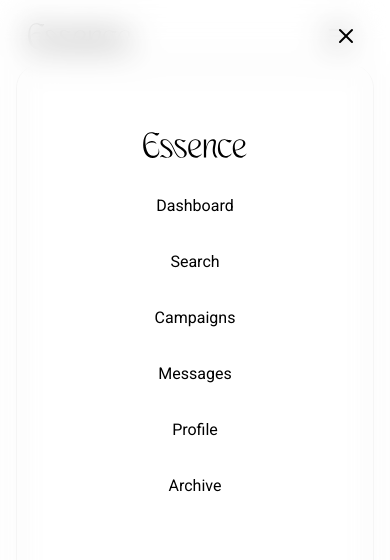
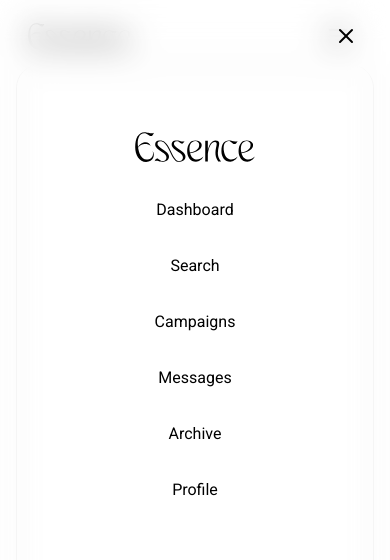
Before and after one commit to abhikSinha101/Essence, a Next.js app: page /main/message in a window 390 px wide. Both pictures are taken after a click on the button 338 px from the left and 36 px from the top of the page. Shown: the top 560 px of the page. Built offline with nearby package versions, Linux system fonts and the light colour scheme; no server answers.

Commit message:
responsive

```diff
--- a/app/(essence)/main/layout.tsx
+++ b/app/(essence)/main/layout.tsx
@@ -2,7 +2,7 @@ import type { Metadata } from "next";
 import "@/app/globals.css";
 import { sf, roboto, c } from "@/app/fonts/fonts";
 
-import { ClerkProvider } from "@clerk/nextjs";
+import { ClerkProvider, useAuth } from "@clerk/nextjs";
 import Topbar from "@/components/shared/Topbar";
 import LeftSidebar from "@/components/shared/LeftSidebar";
 import RightSidebar from "@/components/shared/RightSidebar";
--- a/app/(essence)/main/message/page.tsx
+++ b/app/(essence)/main/message/page.tsx
@@ -1,4 +1,6 @@
-import { fetchUser } from "@/lib/actions/user.actions";
+import MessageUser from "@/components/cards/MessageUser";
+import { fetchChatViaUserId } from "@/lib/actions/chat.action";
+import { fetchUser, fetchUsers } from "@/lib/actions/user.actions";
 import { currentUser } from "@clerk/nextjs";
 import { redirect } from "next/navigation";
 
@@ -10,10 +12,47 @@ const Page = async () => {
 
   if (!userInfo?.onBoarded) redirect("/onboarding");
 
+  //fetch users execpt my user
+  const result = await fetchUsers({
+    userId: user.id,
+    searchString: "",
+    pageNumber: 1,
+    pageSize: 25,
+  });
+
+  const chatData = await Promise.all(
+    result.users.map(async (person) => {
+      const chat = await fetchChatViaUserId(userInfo._id, person._id);
+      return {
+        person,
+        chat,
+      };
+    })
+  );
+
   return (
     <section className="flex flex-col h-full">
-      <div className="flex flex-col items-center text-center">
+      <div className="flex flex-col items-center text-center max-md:hidden">
         Start a conversation.
+      </div>
+      <div className="hidden  max-md:flex flex-col items-center text-center mt-2">
+        <p className="text-black my-2">Message your friends.</p>
+        {result.users.length === 0 ? (
+          <p className="text-dark-3">No User</p>
+        ) : (
+          <>
+            {chatData.map(({ person, chat }) =>
+              chat ? (
+                <MessageUser
+                  key={person.id}
+                  chatId={chat._id}
+                  name={person.name}
+                  imgUrl={person.image}
+                />
+              ) : null
+            )}
+          </>
+        )}
       </div>
     </section>
   );
--- a/app/(essence)/main/search/page.tsx
+++ b/app/(essence)/main/search/page.tsx
@@ -26,7 +26,7 @@ async function Page() {
 
   return (
     <section>
-      <h1 className="head-text mt-10">search</h1>
+      <h1 className="mt-4 text-body-semibold">search</h1>
       {/**search bar */}
 
       <div className="mt-14 flex flex-col gap-9">
--- a/app/globals.css
+++ b/app/globals.css
@@ -56,7 +56,13 @@
 
   /* User card */
   .user-card {
-    @apply flex flex-col justify-between gap-2 max-xs:rounded-xl max-xs:bg-dark-3 max-xs:p-4 xs:flex-row xs:items-center;
+    @apply flex flex-col justify-between gap-2 max-xs:rounded-xl max-xs:bg-light-2 max-xs:p-4 xs:flex-row xs:items-center;
+  }
+  .user-card-nav {
+    @apply flex flex-row justify-between gap-2 max-xs:rounded-xl;
+  }
+  .user-card_avatar-nav {
+    @apply flex items-start justify-start gap-3 xs:items-center;
   }
 
   .user-card_avatar {
--- /dev/null
+++ b/components/cards/MessageUser.tsx
@@ -0,0 +1,46 @@
+"use client";
+import Image from "next/image";
+import { Button } from "../ui/button";
+import { usePathname, useRouter } from "next/navigation";
+import Link from "next/link";
+
+interface Props {
+  chatId: string;
+  name: string;
+  imgUrl: string;
+}
+
+const MessageUser = ({ chatId, name, imgUrl }: Props) => {
+  const router = useRouter();
+  const pathname = usePathname();
+
+  const messageClick = () => {
+    router.push(`/main/message/${chatId}`);
+  };
+
+  const isCurrentRoute = pathname === `/main/message/${chatId}`;
+
+  return (
+    <>
+      <Button
+        className="user-card-nav w-full mt-1 bg-light-1 hover:bg-light-2"
+        onClick={messageClick}
+      >
+        <div className="user-card_avatar-nav">
+          <Image
+            src={imgUrl}
+            alt="logo"
+            width={32}
+            height={32}
+            className="rounded-full "
+          />
+        </div>
+        <div className="flex-1 text-ellipsis">
+          <h3 className="text-start text-base-medium text-dark-1">{name}</h3>
+        </div>
+      </Button>
+    </>
+  );
+};
+
+export default MessageUser;
--- a/components/shared/HeaderBar.tsx
+++ b/components/shared/HeaderBar.tsx
@@ -7,22 +7,27 @@ import { Button } from "../ui/button";
 import { useState } from "react";
 import Link from "next/link";
 import { motion, AnimatePresence } from "framer-motion";
+import { useAuth } from "@clerk/nextjs";
 
 const HeaderBar = () => {
+  const { userId } = useAuth();
+
   const [isMenuOpen, setIsMenuOpen] = useState(false);
-
-  const toggleMenu = () => {
-    setIsMenuOpen(!isMenuOpen);
-  };
 
   const delayedToggleMenu = () => {
     setTimeout(() => {
-      toggleMenu();
+      setIsMenuOpen(!isMenuOpen);
     }, 250);
   };
 
+  const navAnimation = {
+    initial: { opacity: 0 },
+    animate: { opacity: 2 },
+    exit: { opacity: 0 },
+    transition: { duration: 0.2, ease: "easeOut" },
+  };
+
   return (
-    <AnimatePresence mode="wait">
     <div className="flex justify-between w-full h-10 mt-4 rounded-md px-2 items-center">
       <div className="flex items-center max-md:hidden">
         <p>welcome to essence.</p>
@@ -42,22 +47,25 @@ const HeaderBar = () => {
         <ListFilter className="h-8 w-8 mx-2 " />
         <p className="flex w-full h-full text-base-medium">Filters</p>
       </div>
-
+      <AnimatePresence mode="wait">
         {isMenuOpen && (
-          <motion.div className="hidden z-20 max-md:bg-glassmorphism backdrop-blur-lg fixed top-0 left-0 h-full w-full justify-center max-md:flex">
+          <motion.div
+            {...navAnimation}
+            className="hidden z-20 max-md:bg-glassmorphism backdrop-blur-lg fixed top-0 left-0 h-full w-full justify-center max-md:flex"
+          >
             <div className="flex flex-col gap-4 items-center my-32">
               <Image
                 src="/assets/Essence.svg"
                 alt="essencelogo"
-                width={112}
-                height={112}
+                width={128}
+                height={128}
                 className="p-1 mb-2"
                 priority
               />
 
               <Link
                 href="/main"
-                className="flex w-full p-2"
+                className="flex w-full p-2 "
                 onClick={delayedToggleMenu}
               >
                 <p className="w-full text-center  text-black">Dashboard</p>
@@ -84,18 +92,18 @@ const HeaderBar = () => {
                 <p className="w-full text-center  text-black">Messages</p>
               </Link>
               <Link
-                href="/main"
-                className="flex w-full p-2"
-                onClick={delayedToggleMenu}
-              >
-                <p className="w-full text-center  text-black">Profile</p>
-              </Link>
-              <Link
                 href="/main/archive"
                 className="flex w-full p-2"
                 onClick={delayedToggleMenu}
               >
                 <p className="w-full text-center  text-black">Archive</p>
+              </Link>
+              <Link
+                href={`/profile/${userId}`}
+                className="flex w-full p-2"
+                onClick={delayedToggleMenu}
+              >
+                <p className="w-full text-center  text-black">Profile</p>
               </Link>
             </div>
 
@@ -107,16 +115,16 @@ const HeaderBar = () => {
             </Button>
           </motion.div>
         )}
+      </AnimatePresence>
       <div className="hidden max-md:flex flex-row items-center">
         <Button
           className="bg-transparent hover:bg-transparent"
-            onClick={toggleMenu}
+          onClick={delayedToggleMenu}
         >
           <Menu color="#000000" />
         </Button>
       </div>
     </div>
-    </AnimatePresence>
   );
 };
 
```
Lines whose indentation alone changed are shown as unchanged.
